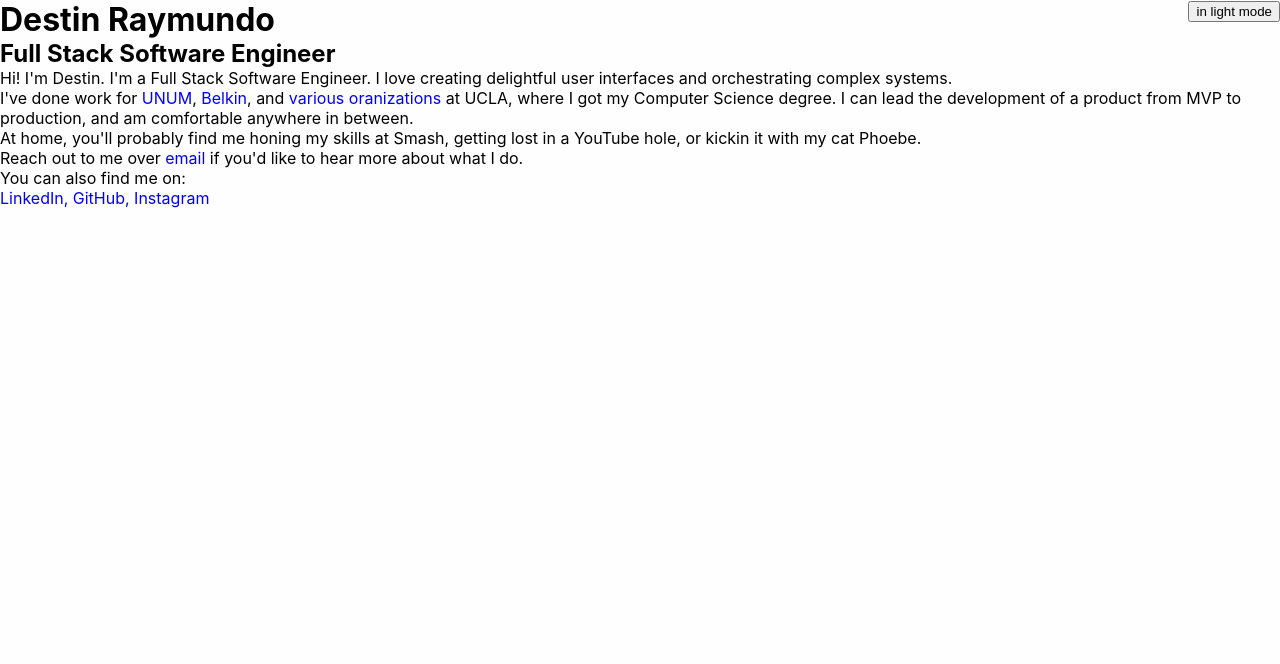
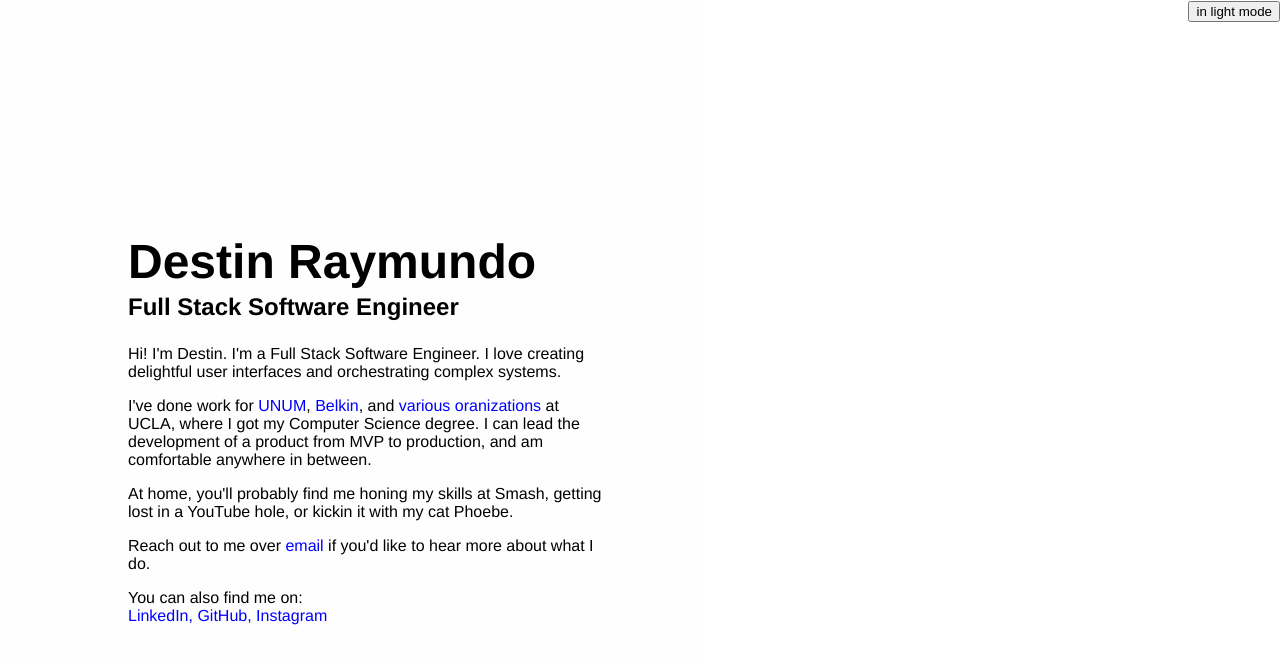
Before and after one commit to adrayv/site, a Gatsby site: page / in a window 1280 px wide. Built offline with nearby package versions, Linux system fonts and the light colour scheme; Gatsby itself is replaced by a stand-in of ours.

Commit message:
basic layouting

```diff
--- a/src/components/bio.js
+++ b/src/components/bio.js
@@ -1,8 +1,18 @@
 import React from "react"
 import Text from "src/components/text"
+import styled from "styled-components"
+
+const Layout = styled.div`
+  & > * {
+    margin-bottom: 1em;
+  }
+  & > *:last-child {
+    margin-bottom: 0;
+  }
+`
 
 export default () => (
-  <div>
+  <Layout>
     <Text>
       Hi! I'm Destin. I'm a Full Stack Software Engineer. I love creating
       delightful user interfaces and orchestrating complex systems.
@@ -19,5 +29,5 @@ export default () => (
       At home, you'll probably find me honing my skills at Smash, getting lost
       in a YouTube hole, or kickin it with my cat Phoebe.
     </Text>
-  </div>
+  </Layout>
 )
--- a/src/components/contact.js
+++ b/src/components/contact.js
@@ -1,8 +1,15 @@
 import React from "react"
+import styled from "styled-components"
 import Text from "src/components/text"
 
+const Layout = styled.div`
+  & > *:first-child {
+    margin-bottom: 1em;
+  }
+`
+
 export default () => (
-  <div>
+  <Layout>
     <Text>
       Reach out to me over{" "}
       <Text link="mailto:destin.raymundo@gmail.com">email</Text> if you'd like
@@ -14,5 +21,5 @@ export default () => (
       <Text link="https://github.com/adrayv">GitHub, </Text>
       <Text link="https://www.instagram.com/destinvraymundo/">Instagram</Text>
     </Text>
-  </div>
+  </Layout>
 )
--- a/src/components/index.css
+++ b/src/components/index.css
@@ -13,7 +13,9 @@ h3,
 h4,
 h5,
 h6,
-p {
+p,
+.adrayv-text {
+  font-family: Helvetica, Arial, sans-serif;
   margin: 0;
   padding: 0;
   border: 0;
--- a/src/components/layout.js
+++ b/src/components/layout.js
@@ -1,7 +1,18 @@
 import styled from "styled-components"
 
 export default styled.div`
+  box-sizing: border-box;
+  padding-top: 30vh;
+  padding-left: 10vw;
+  padding-right: 7vw;
+  padding-bottom: 3em;
   min-height: 100vh;
   background: #fefefe;
-  position: relative;
+  max-width: 700px;
+  & > * {
+    margin-bottom: 1em;
+  }
+  & > *:first-child {
+    margin-bottom: 10px;
+  }
 `
--- a/src/components/text.js
+++ b/src/components/text.js
@@ -2,12 +2,15 @@ import React from "react"
 import styled from "styled-components"
 
 const H1 = styled.h1`
+  line-height: 0.9em;
+  font-size: 3em;
   & .adrayv-text {
     display: inline;
   }
 `
 
-const H2 = styled.h2`
+const H2 = styled.h3`
+  font-size: 24px;
   & .adrayv-text {
     display: inline;
   }
```
